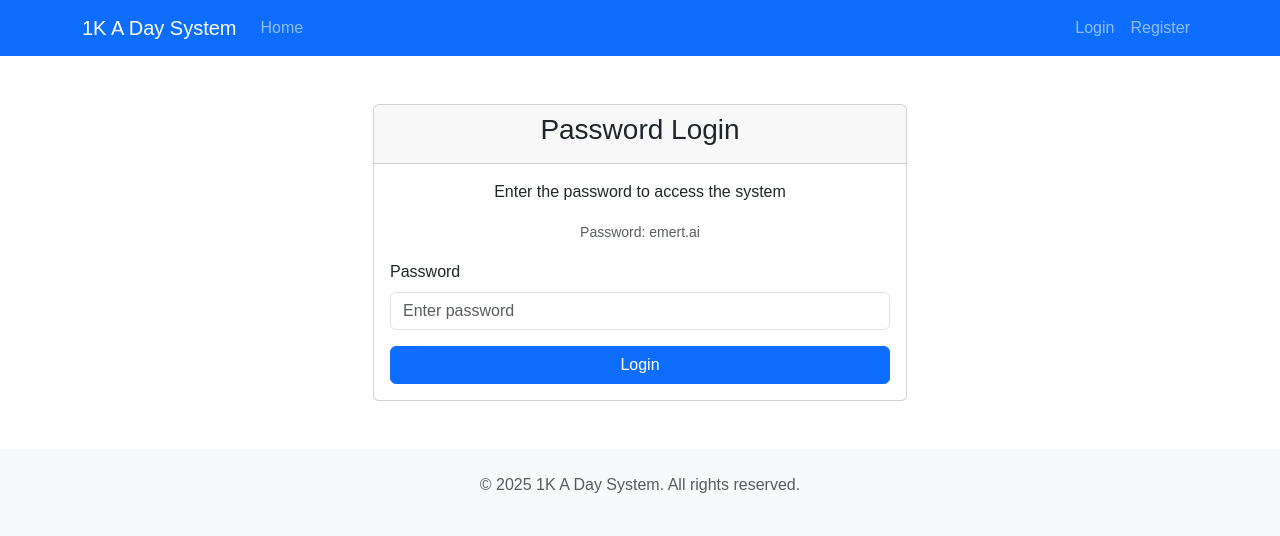
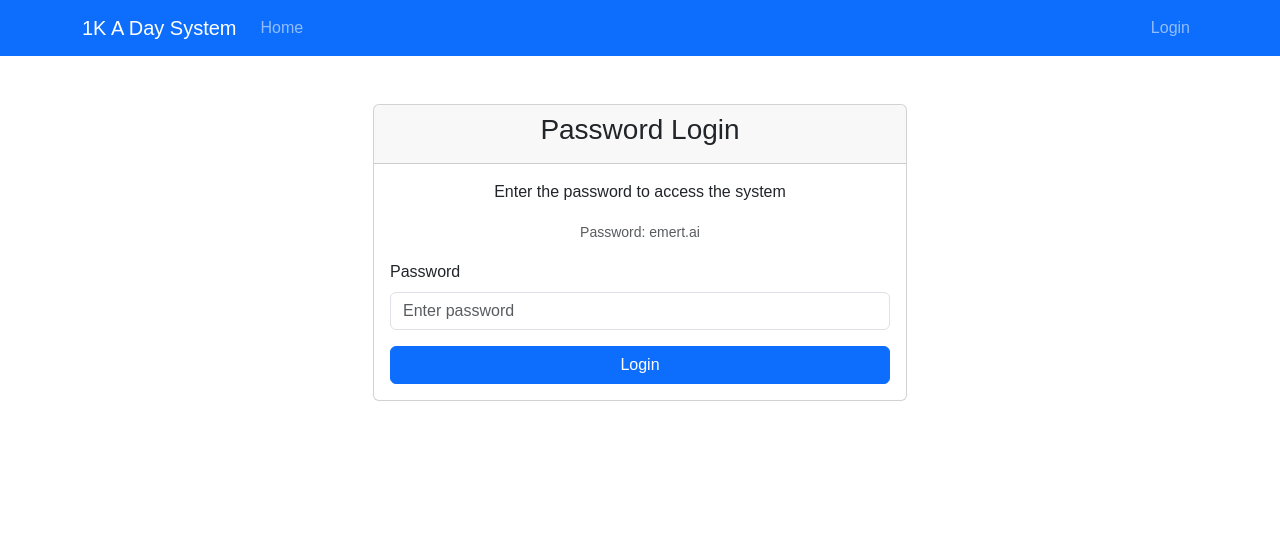
Before and after one commit to jemert1992/1kadaysystem, a Flask app: page /auth/login in a window 1280 px wide. Shown: the top 536 px of the page. Run offline with Flask 3, Linux system fonts and the light colour scheme; some libraries are stand-ins or nearby versions.

Commit message:
Remove Register link from navigation - admin access only via Login

```diff
--- a/app/templates/base.html
+++ b/app/templates/base.html
@@ -13,7 +13,6 @@
 
     {% block extra_css %}{% endblock %}
 </head>
-
 <body>
     <!-- Navigation -->
     <nav class="navbar navbar-expand-lg navbar-dark bg-primary">
@@ -55,45 +54,31 @@
                         <li class="nav-item">
                             <a class="nav-link" href="{{ url_for('auth.login') }}">Login</a>
                         </li>
-                        <li class="nav-item">
-                            <a class="nav-link" href="{{ url_for('auth.register') }}">Register</a>
-                        </li>
                     {% endif %}
                 </ul>
             </div>
         </div>
     </nav>
 
-    <!-- Flash Messages -->
-    {% with messages = get_flashed_messages(with_categories=true) %}
-        {% if messages %}
-            <div class="container mt-3">
+    <!-- Main Content -->
+    <main class="container mt-4">
+        {% with messages = get_flashed_messages(with_categories=true) %}
+            {% if messages %}
                 {% for category, message in messages %}
                     <div class="alert alert-{{ 'danger' if category == 'error' else category }} alert-dismissible fade show" role="alert">
                         {{ message }}
                         <button type="button" class="btn-close" data-bs-dismiss="alert"></button>
                     </div>
                 {% endfor %}
-            </div>
-        {% endif %}
-    {% endwith %}
+            {% endif %}
+        {% endwith %}
 
-    <!-- Main Content -->
-    <main class="container mt-4">
         {% block content %}{% endblock %}
     </main>
-
-    <!-- Footer -->
-    <footer class="bg-light text-center text-muted py-4 mt-5">
-        <div class="container">
-            <p>© {{ current_year }} 1K A Day System. All rights reserved.</p>
-        </div>
-    </footer>
 
     <!-- Bootstrap JS -->
     <script src="https://cdn.jsdelivr.net/npm/bootstrap@5.3.0/dist/js/bootstrap.bundle.min.js"></script>
 
-    <!-- Custom JS -->
     {% block extra_js %}{% endblock %}
 </body>
 </html>
```
